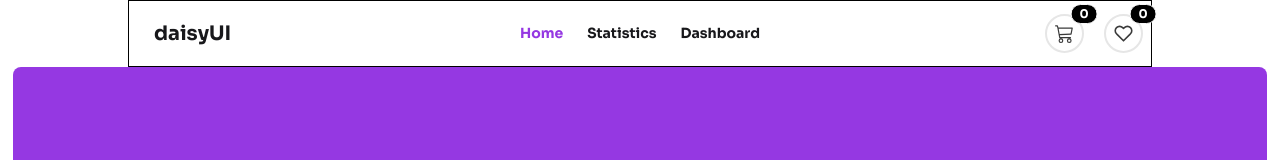
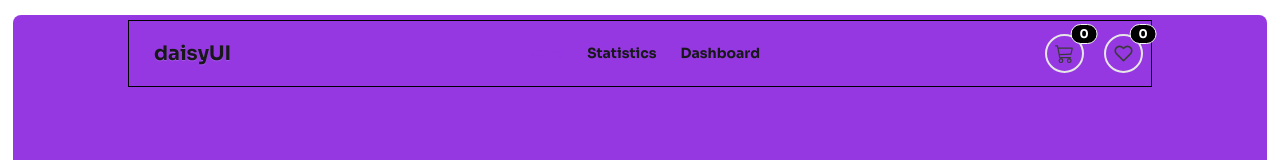
Before and after one commit to aspinchakma/gadget-heaven, a React (Vite) app: page / in a window 1280 px wide. Shown: the top 160 px of the page. Built offline with nearby package versions, Linux system fonts and the light colour scheme; no server answers.

Commit message:
dynamic header

```diff
--- a/src/Components/Header.jsx
+++ b/src/Components/Header.jsx
@@ -1,11 +1,16 @@
 import { BsCart3 } from "react-icons/bs";
 import { FiHeart } from "react-icons/fi";
-import { NavLink } from "react-router-dom";
+import { NavLink, useLocation } from "react-router-dom";
 import "./Header.css";
 
 const Header = ({ cartNumber, wishList }) => {
+  const pathName = useLocation().pathname;
   return (
-    <div className="navbar border-1 border-black w-[90%] lg:w-[80%] mx-auto header_container">
+    <div
+      className={`navbar border-1 border-black w-[90%] lg:w-[80%] mx-auto header_container z-20 ${
+        pathName == "/" ? "mt-5" : ""
+      }`}
+    >
       <div className="navbar-start">
         <div className="dropdown">
           <div tabIndex={0} role="button" className="btn btn-ghost lg:hidden">
--- a/src/Components/Home.jsx
+++ b/src/Components/Home.jsx
@@ -11,7 +11,7 @@ const Home = () => {
 
   const [setCartNumber, setWishList] = useOutletContext();
   return (
-    <div>
+    <div className="relative top-[-72px]">
       <HomeBanner />
       <div className="lg:w-[80%] w-[90%] mx-auto">
         <h2 className="text-xl lg:text-3xl font-bold text-center mb-4">
--- a/src/Components/Root.jsx
+++ b/src/Components/Root.jsx
@@ -48,7 +48,7 @@ const Root = () => {
       />
       <div
         style={{ fontFamily: "'Sora', sans-serif" }}
-        className="min-h-screen flex flex-col"
+        className="min-h-screen flex flex-col relative"
       >
         <Header cartNumber={cartNumber} wishList={wishList} />
         <div className="flex-1">
```
